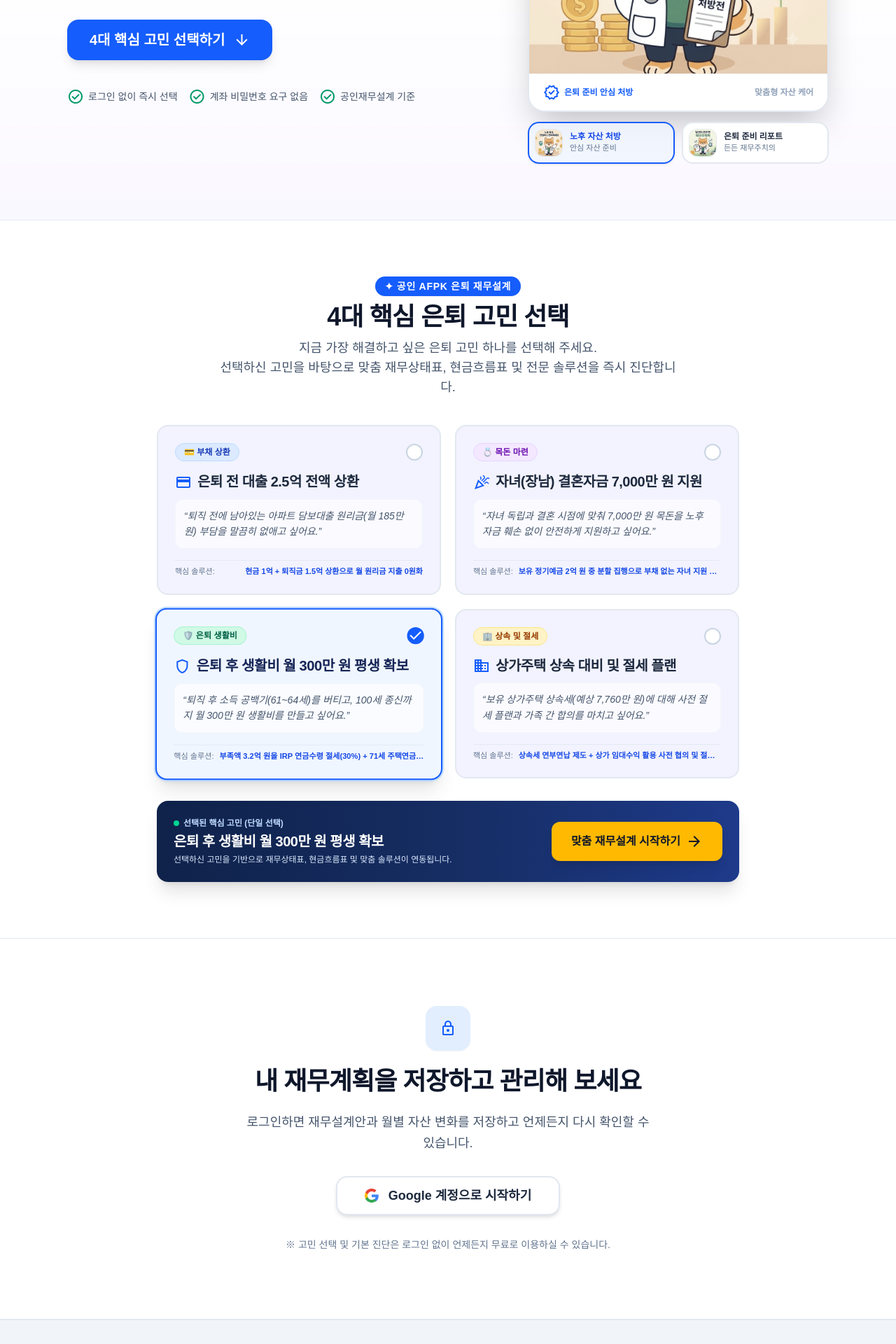
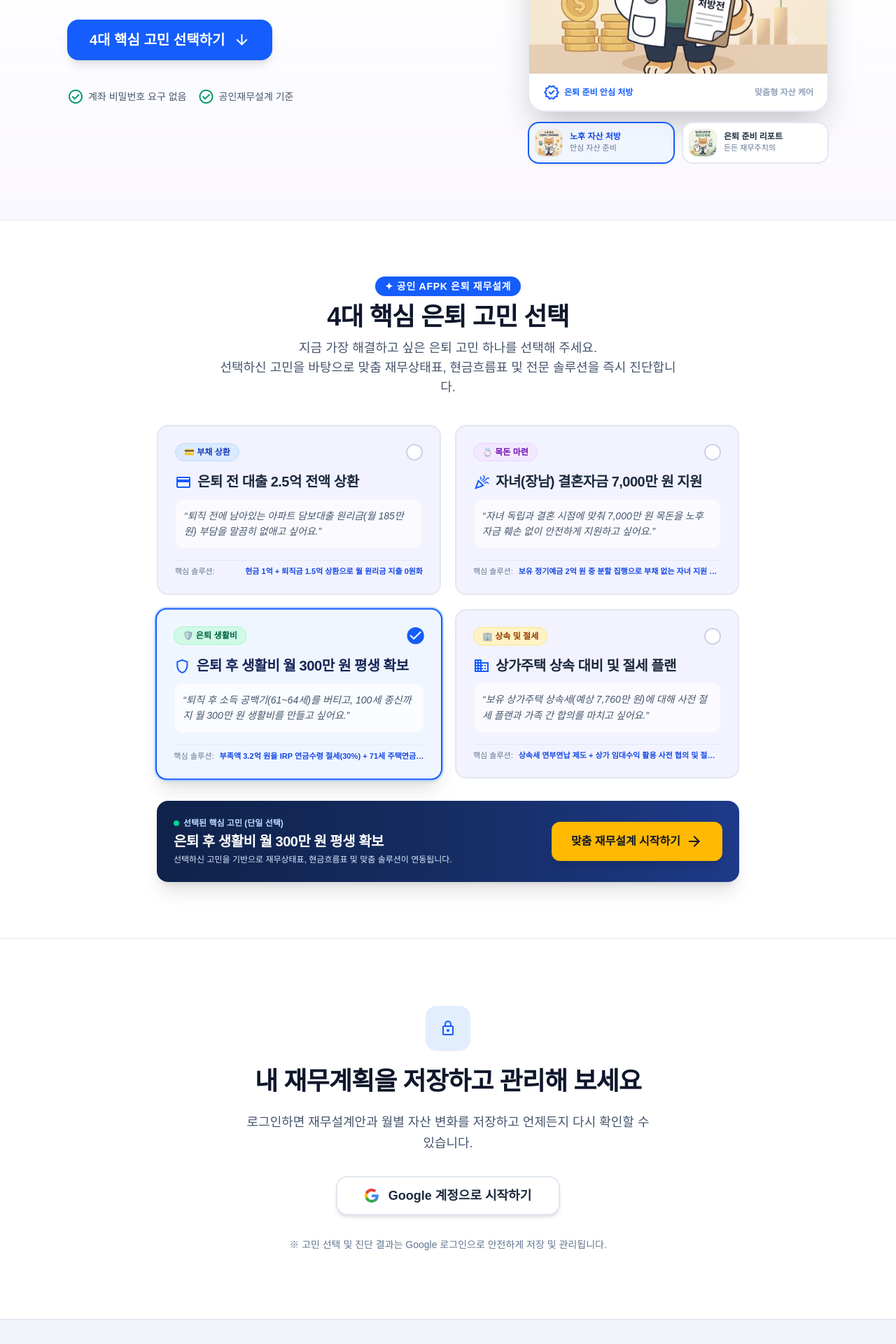
Before and after one commit to hyeeminna/afpk, a Next.js app: page / in a window 1280 px wide. Shown: the part 520-2440 px from the top of the page at 70% size. Built offline with nearby package versions, Linux system fonts and the light colour scheme; no server answers.

Commit message:
fix: 랜딩 페이지 내 '로그인 없이 즉시 선택' 문구 및 배지 제거

```diff
--- a/src/app/page.tsx
+++ b/src/app/page.tsx
@@ -246,12 +246,6 @@ export default function HomePage() {
 
                 {/* 안심 포인트 뱃지 */}
                 <div className="pt-4 flex flex-wrap items-center gap-4 text-sm text-slate-600 dark:text-slate-400 font-medium">
-                  <span className="flex items-center gap-1.5">
-                    <span className="material-symbols-outlined text-emerald-600 text-[18px]">
-                      check_circle
-                    </span>
-                    로그인 없이 즉시 선택
-                  </span>
                   <span className="flex items-center gap-1.5">
                     <span className="material-symbols-outlined text-emerald-600 text-[18px]">
                       check_circle
@@ -615,7 +609,7 @@ export default function HomePage() {
             </div>
 
             <p className="text-xs md:text-sm text-slate-500 dark:text-slate-400 pt-2 font-medium">
-              ※ 고민 선택 및 기본 진단은 로그인 없이 언제든지 무료로 이용하실 수 있습니다.
+              ※ 고민 선택 및 진단 결과는 Google 로그인으로 안전하게 저장 및 관리됩니다.
             </p>
           </div>
         </section>
```
